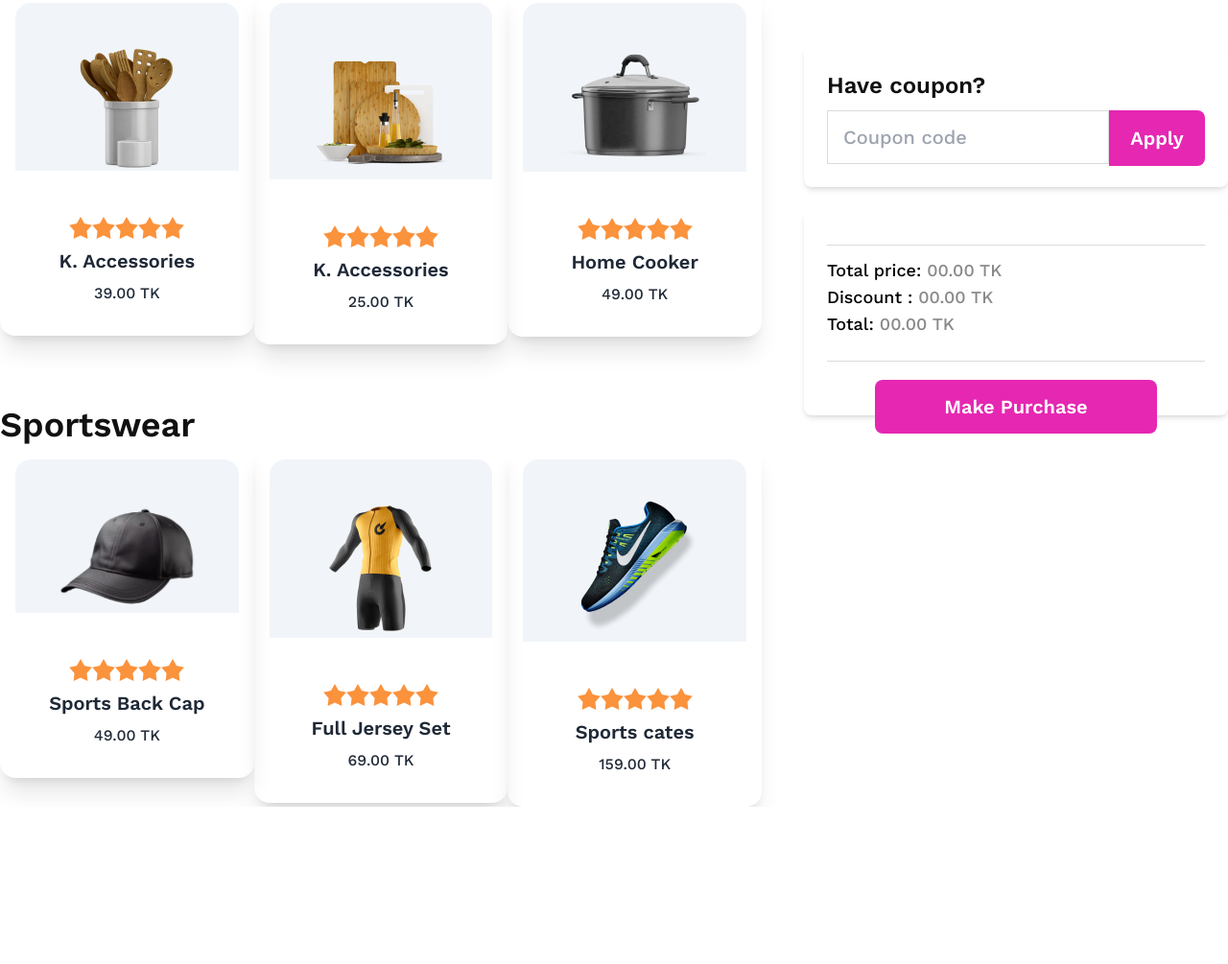
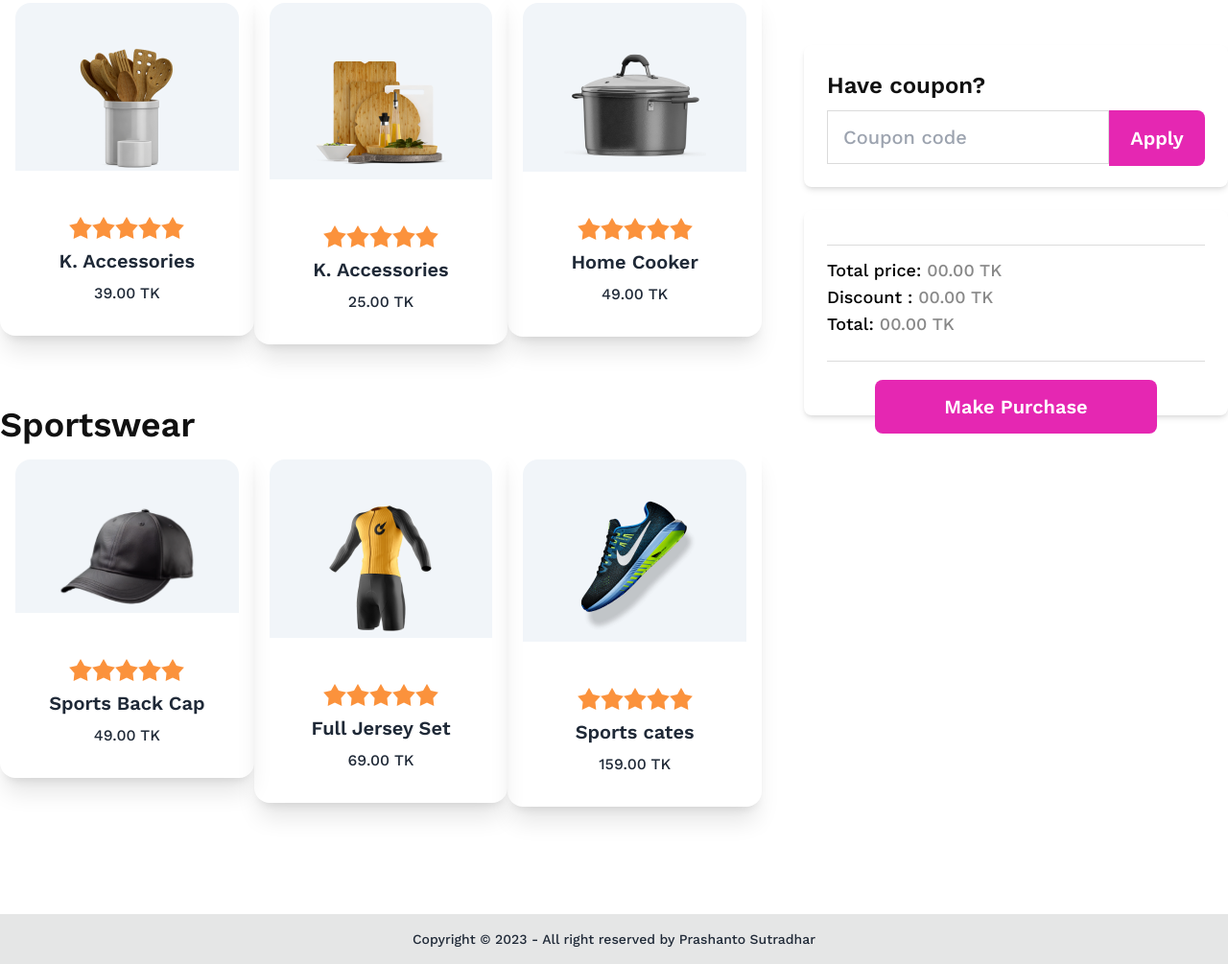
Before and after one commit to Prashanto-Sutradhar/summer-sale, a plain HTML site: page index.html in a window 1280 px wide. Shown: the part 814-1819 px from the top of the page at 96% size. Before the commit the page ends 1655 px from the top, so only its background shows below. Drawn offline with nearby package versions, Linux system fonts and the light colour scheme.

Commit message:
footer section add

```diff
--- a/index.html
+++ b/index.html
@@ -237,6 +237,13 @@
             </div>
         </section>
     </main>
+    <footer>
+        <footer class="footer footer-center p-4 bg-base-300 text-base-content mt-28">
+            <div>
+                <p>Copyright © 2023 - All right reserved by Prashanto Sutradhar</p>
+            </div>
+        </footer>
+    </footer>
     <script src="script.js "></script>
 
 </body>
```
